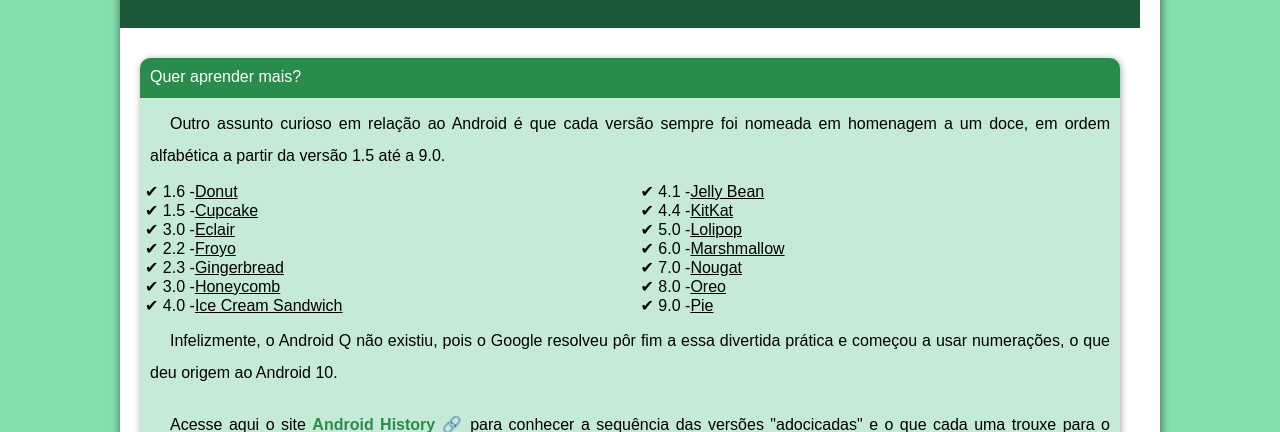
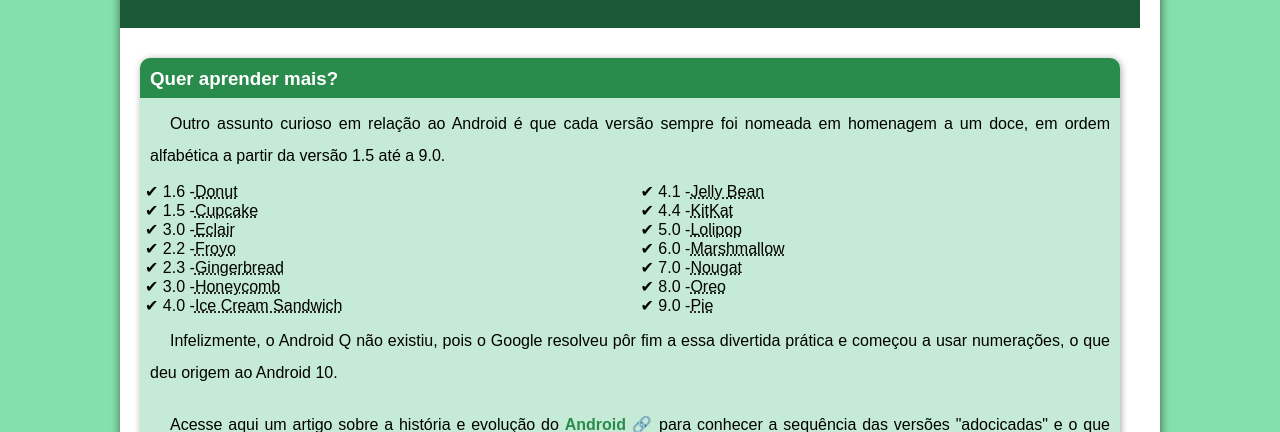
Before and after one commit to small-developer16/html-css, a plain HTML site: page desafios/desafio010/1.1/index.html in a window 1280 px wide. Shown: the part 2368-2800 px from the top of the page. Drawn offline with Linux system fonts and the light colour scheme.

Commit message:
Dando mais acessibilidade à página e acrescentando âncoras
Acrescentei as URLs das âncoras e usei alguns atributos do ARIA para dar mais acessibilidade à página.

```diff
--- a/desafios/desafio010/1.1/index.html
+++ b/desafios/desafio010/1.1/index.html
@@ -8,13 +8,13 @@
     <link rel="stylesheet" href="style.css">
 </head>
 <body>
-    <section>
+    <div class="cabecalho" role="banner">
         <header>
             <h1 id="principal">CURIOSIDADES DE TECNOLOGIA</h1>
             <p id="slogan">Tudo aquilo que você sempre quis saber sobre o mundo <br>Tech, em um único lugar</p>
 
         </header>
-         <nav>
+         <nav role="navigation">
                 <ul class="menu">
                     <li><a href="#">Home</a></li>
                     <li><a href="#">Notícias</a></li>
@@ -22,16 +22,16 @@
                 </ul>
 
             </nav>
-    </section>
-    <main>
-        <article >
+    </div>
+    <main aria-roledescription="main content">
+        <article>
             <h1 id="do-article">História do Mascote do Android</h1>
 
             <p>Provavelmente você sabe que o sistema operacional <b>Android</b>, mantido pelo <b>Google</b> é um dos mais utilizados para dispositivos móveis em todo o mundo. Mas tavez você não saiba que o seu simpático mascote tem um nome e uma história muito curiosa? Pois acompanhe esse artigo para aprender muita coisa sobre esse robozinho.</p>
 
             <h2 class="do-artigo">A primeira versão</h2>
 
-            <p>A primeira tentativa de criar um mascote surgiu em 2007 e veio de um desenvolvedor chamado <a href="#" class="conteudos-relacionados">Dan Morrill</a>. Ele conta que abriu o <a href="#"class="conteudos-relacionados">Inkscape</a> (software livre para vetorização de imagens) e criou sua própria versão de robô. O objetivo era apenas personificar o sistema apenas para a a sua equipe, não existia nenhuma solicitação da empresa para a criação de um mascote.</p>
+            <p>A primeira tentativa de criar um mascote surgiu em 2007 e veio de um desenvolvedor chamado <a  target="_blank" href="https://www.techtudo.com.br/noticias/2013/01/primeiro-mascote-do-android-e-revelado-por-funcionario-do-google.ghtml" class="conteudos-relacionados">Dan Morrill</a>. Ele conta que abriu o <a href="https://pt.wikipedia.org/wiki/Inkscape"class="conteudos-relacionados">Inkscape</a> (software livre para vetorização de imagens) e criou sua própria versão de robô. O objetivo era apenas personificar o sistema apenas para a a sua equipe, não existia nenhuma solicitação da empresa para a criação de um mascote.</p>
             <picture>
                 <source srcset="imagens/dan-droids-pq.png"media="(max-width: 800px)" type="image/JPEG">
                 <img src="imagens/dan-droids.png" alt="Imagem do Dandroids">
@@ -39,7 +39,7 @@
             <p>Essa primeira versão bizarra até foi batizada em homenagem ao seu criador: seriam os <b>Dandroids</b>.</p>
 
             <h2 class="do-artigo">Surge um novo mascote</h2>
-            <p>A ideia de ter um mascote foi amadurecendo e a missão foi passada para uma profissional da área. A ilustradora Russa <a href="#" class="conteudos-relacionados">Irina Blok</a>, também funcionária do Google, ficou com a missão de representar o pequeno robô de uma maneira mais agradável.</p>
+            <p>A ideia de ter um mascote foi amadurecendo e a missão foi passada para uma profissional da área. A ilustradora Russa <a href="https://www.irinablok.com/about"  target="_blank" class="conteudos-relacionados">Irina Blok</a>, também funcionária do Google, ficou com a missão de representar o pequeno robô de uma maneira mais agradável.</p>
             <picture>
                 <source srcset="imagens/irina-blok-pq.jpg" type="image/png" media="(max-width: 800px)">
                 <img src="imagens/irina-blok.jpg" alt="Foto de Irina Blok">
@@ -51,34 +51,34 @@
             <p>A principal inspiração para os traços do novo Bugdroid veio daqueles bonequinhos que ilustram portas de banheiro para indicar o gênero de cada porta. Conta a lenda que a artista estava criando em sua mesa no escritório do Google e olhou para o lado dos banheiros e a identificação foi imediata: simples, limpo, objetivo.</p>
 
             <div class="video"><iframe src="https://player.vimeo.com/video/373216102?badge=0&amp;autopause=0&amp;player_id=0&amp;app_id=58479" frameborder="0" allow="autoplay; fullscreen; picture-in-picture; clipboard-write; encrypted-media; web-share" referrerpolicy="strict-origin-when-cross-origin"  title="The next evolution of Android"></iframe></div><script src="https://player.vimeo.com/api/player.js"></script>
-            <aside>
-                <div><span>Quer aprender mais?</span></div>
+            <aside role="complementary">
+                <div><h3>Quer aprender mais?</h3></div>
                 <p>Outro assunto curioso em relação ao Android é que cada versão sempre foi nomeada em homenagem a um doce, em ordem alfabética a partir da versão 1.5 até a 9.0.</p>
                 <ul class="versoes-android">
-                    <li>1.6 -<a href="#">Donut</a></li>
-                    <li>1.5 -<a href="#">Cupcake </a></li>
-                    <li>3.0 -<a href="#">Eclair</a></li>
-                    <li>2.2 -<a href="#">Froyo</a></li>
-                    <li>2.3 -<a href="#">Gingerbread</a></li>
-                    <li>3.0 -<a href="#">Honeycomb</a></li>
-                    <li>4.0 -<a href="#">Ice Cream Sandwich</a></li>
-                    <li>4.1 -<a href="#">Jelly Bean</a></li>
-                    <li>4.4 -<a href="#">KitKat</a></li>
-                    <li>5.0 -<a href="#">Lolipop</a></li>
-                    <li>6.0 -<a href="#">Marshmallow</a></li>
-                    <li>7.0 -<a href="#">Nougat</a></li>
-                    <li>8.0 -<a href="#">Oreo</a></li>
-                    <li>9.0 -<a href="#">Pie</a></li>
+                    <li>1.6 -<abbr title="Rosquinha">Donut</abbr></li>
+                    <li>1.5 -<abbr title="Bolo no copo">Cupcake </abbr></li>
+                    <li>3.0 -<abbr title="Bomba de chocolate">Eclair</abbr></li>
+                    <li>2.2 -<abbr title="Iorgute">Froyo</abbr></li>
+                    <li>2.3 -<abbr title="Biscoito de gengibre">Gingerbread</abbr></li>
+                    <li>3.0 -<abbr title="Mel">Honeycomb</abbr></li>
+                    <li>4.0 -<abbr title="Sanduíche de sorvete">Ice Cream Sandwich</abbr></li>
+                    <li>4.1 -<abbr title="Jujuba">Jelly Bean</abbr></li>
+                    <li>4.4 -<abbr title="KitKat">KitKat</abbr></li>
+                    <li>5.0 -<abbr title="Pirulito">Lolipop</abbr></li>
+                    <li>6.0 -<abbr title="Marshmallow">Marshmallow</a></li>
+                    <li>7.0 -<abbr title="Torrone">Nougat</abbr></li>
+                    <li>8.0 -<abbr title="Oreo">Oreo</abbr></li>
+                    <li>9.0 -<abbr title="Torta">Pie</abbr></li>
                 </ul>
                 <p>Infelizmente, o Android Q não existiu, pois o Google resolveu pôr fim a essa divertida prática e começou a usar numerações, o que deu origem ao Android 10.</p>
 
-                <p class="ultimos-paragrafos">Acesse aqui o site <a href="#" class="conteudos-relacionados">Android History</a> para conhecer a sequência das versões "adocicadas" e o que cada uma trouxe para o sistema Android.</p>
+                <p class="ultimos-paragrafos">Acesse aqui um artigo sobre a história e evolução do <a href="https://www.computerworld.com/article/1714347/android-versions-a-living-history-from-1-0-to-today.html" class="conteudos-relacionados">Android</a> para conhecer a sequência das versões "adocicadas" e o que cada uma trouxe para o sistema Android.</p>
             </aside>
             <p class="ultimos-paragrafos">Então é isso! Espero que você tenha gostado do nosso artigo com essa curiosidade sobre o sistema <b>Android</b> e seu simpático mascote.</p>
         </article>
     </main>
-    <footer>
-        <p><span>Site inspirado por <a href="#" class="autor">Gustavo Guanabara</a> para o <a href="#" class="autor">CursoemVideo</a>.</span></p>
+    <footer role="contentinfo">
+        <p><span>Site inspirado por <a href="https://github.com/gustavoguanabara"target="_blank" class="autor">Gustavo Guanabara</a> para o <a href="https://youtube.com/@cursoemvideo"target="_blank" class="autor">CursoemVideo</a>.</span></p>
     </footer>
 </body>
 </html>
--- a/desafios/desafio010/1.1/style.css
+++ b/desafios/desafio010/1.1/style.css
@@ -16,7 +16,7 @@
     background-color:#84e1ad ;
 }
 
-section{
+div.cabecalho{
     background-image: linear-gradient(to bottom,#58d684,#54d682,#44ae69,#2A8C4C,#1B5936);
     min-height: 150px;
     padding-top: 30px;
@@ -154,7 +154,7 @@
     background-color: #2A8C4C;
     color: white;
 }
- aside span{
+ aside h3{
     display: inline-block;
     margin: 10px;
 }
```
